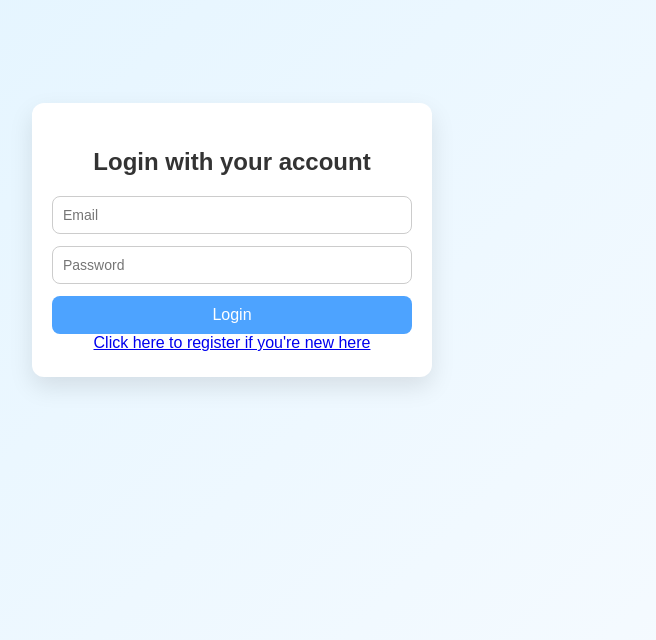
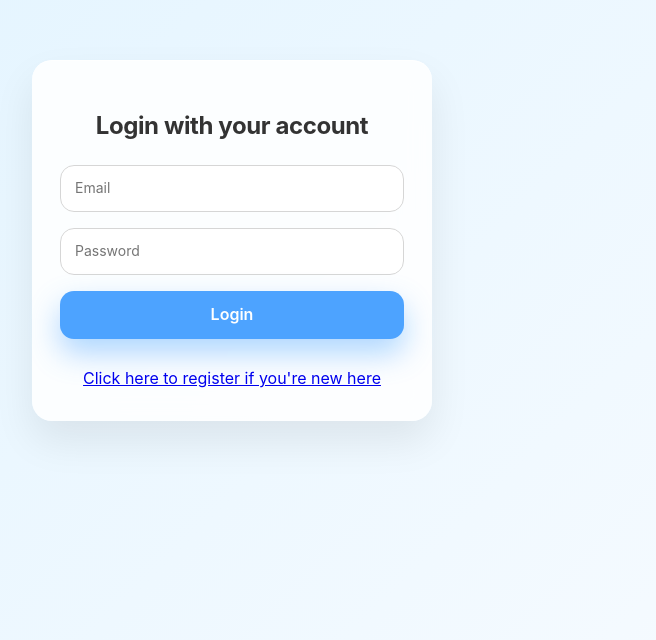
Before and after one commit to Azizshahiwala/WorkforceHub, a React (Vite) app: page / in a window 1280 px wide. Shown: the part 160-800 px from the top of the page, without its empty margins (408-1064 px from the left). Built offline with nearby package versions, Linux system fonts and the light colour scheme; no server answers.

Commit message:
Refactor LoginPage styles for improved UI

```diff
--- a/src/Login/LoginPage.css
+++ b/src/Login/LoginPage.css
@@ -1,6 +1,6 @@
 * {
   box-sizing: border-box;
-  font-family: Arial, sans-serif;
+  font-family: "Inter", Arial, sans-serif;
 }
 
 .login-wrapper {
@@ -9,107 +9,177 @@
   display: flex;
   justify-content: center;
   align-items: center;
+  padding: 20px;
 }
 
+/* Glass Card */
 .login-card {
-  background: #fff;
   width: 400px;
-  padding: 25px 20px;
-  border-radius: 12px;
-  box-shadow: 0 10px 25px rgba(0, 0, 0, 0.1);
+  padding: 32px 28px;
+  border-radius: 20px;
+  background: rgba(255, 255, 255, 0.85);
+  backdrop-filter: blur(14px);
+  -webkit-backdrop-filter: blur(14px);
+
+  box-shadow:
+    0 20px 40px rgba(0, 0, 0, 0.08),
+    inset 0 1px 0 rgba(255, 255, 255, 0.6);
+
   text-align: center;
+  animation: cardEnter 0.6s cubic-bezier(.22,1,.36,1);
 }
 
-.title {
-  margin-bottom: 20px;
-  color: #333;
+/* Entrance animation */
+@keyframes cardEnter {
+  from {
+    opacity: 0;
+    transform: translateY(20px) scale(0.98);
+  }
+  to {
+    opacity: 1;
+    transform: translateY(0) scale(1);
+  }
 }
 
+/* Title */
+.title {
+  margin-bottom: 24px;
+  font-size: 24px;
+  font-weight: 700;
+  color: #333;
+  letter-spacing: -0.4px;
+}
+
+/* Role grid */
 .roles {
   display: grid;
   grid-template-columns: repeat(2, 1fr);
-  gap: 16px;
-  margin-bottom: 20px;
+  gap: 18px;
+  margin-bottom: 26px;
 }
 
-/* 🔹 Card */
+/* Role cards */
 .role-card {
-  border: 2px solid #e3e3e3;
-  border-radius: 12px;
-  padding: 10px;
+  height: 150px;
+  border-radius: 18px;
+  border: 1.5px solid #e3e3e3;
+  background: rgba(255, 255, 255, 0.9);
   cursor: pointer;
-  transition: 0.3s;
-  background: #fff;
 
-  height: 150px;
   display: flex;
   flex-direction: column;
+  align-items: center;
   justify-content: center;
-  align-items: center;
 
+  transition: all 0.25s cubic-bezier(.22,1,.36,1);
+  position: relative;
   overflow: hidden;
 }
 
+/* Hover glow */
+.role-card::before {
+  content: "";
+  position: absolute;
+  inset: 0;
+  background: linear-gradient(
+    120deg,
+    transparent,
+    rgba(77, 163, 255, 0.15),
+    transparent
+  );
+  opacity: 0;
+  transition: opacity 0.3s;
+}
+
+.role-card:hover::before {
+  opacity: 1;
+}
 
 .role-card:hover {
-  border-color: #4da3ff;
+  transform: translateY(-6px) scale(1.02);
+  box-shadow: 0 16px 30px rgba(77, 163, 255, 0.18);
 }
 
 .role-card.active {
   border-color: #4da3ff;
   background: #eef6ff;
+  box-shadow: 0 12px 26px rgba(77, 163, 255, 0.25);
 }
 
-/* 🔹 Image inside card */
+/* Avatar */
 .role-img {
-  width: 60px;
-  height: 60px;
-  object-fit: cover;     /* 👈 crop instead of shrink */
-  object-position: top; /* 👈 show face/upper part */
-  margin-bottom: 8px;
-  border-radius: 50%;   /* 👈 make avatar circle */
-  display: block;
+  width: 68px;
+  height: 68px;
+  border-radius: 50%;
+  object-fit: cover;
+  object-position: top;
+  margin-bottom: 10px;
+
+  box-shadow:
+    0 8px 20px rgba(0, 0, 0, 0.12);
 }
 
-
-/* 🔹 Label */
+/* Role label */
 .role-card p {
-  margin: 0;
-  font-size: 14px;
+  font-size: 15px;
   font-weight: 600;
   color: #333;
+  letter-spacing: 0.4px;
 }
 
+/* Form */
 .form {
-  margin-top: 10px;
+  margin-top: 16px;
 }
 
+/* Inputs */
 .form input {
   width: 100%;
-  padding: 10px;
-  margin-bottom: 12px;
-  border-radius: 8px;
-  border: 1px solid #ccc;
-  outline: none;
+  padding: 14px 14px;
+  margin-bottom: 16px;
+  border-radius: 14px;
+  border: 1.5px solid #d6d6d6;
   font-size: 14px;
+  background: rgba(255, 255, 255, 0.9);
+
+  transition: all 0.25s ease;
 }
 
 .form input:focus {
+  outline: none;
   border-color: #4da3ff;
+  box-shadow:
+    0 0 0 4px rgba(77, 163, 255, 0.18);
 }
 
+/* Button */
 .form button {
   width: 100%;
-  padding: 10px;
+  padding: 14px;
+  border-radius: 14px;
+  border: none;
   background: #4da3ff;
-  border: none;
   color: #fff;
-  border-radius: 8px;
   font-size: 16px;
+  font-weight: 600;
   cursor: pointer;
-  transition: 0.3s;
+
+  box-shadow:
+    0 14px 30px rgba(77, 163, 255, 0.45);
+
+  transition: all 0.25s cubic-bezier(.22,1,.36,1);
+  margin-bottom: 30px;
 }
 
 .form button:hover {
   background: #2f8cff;
+  transform: translateY(-2px);
+  box-shadow:
+    0 18px 36px rgba(77, 163, 255, 0.55);
 }
+
+.form button:active {
+  transform: translateY(0);
+  box-shadow:
+    0 10px 22px rgba(77, 163, 255, 0.4);
+}
```
